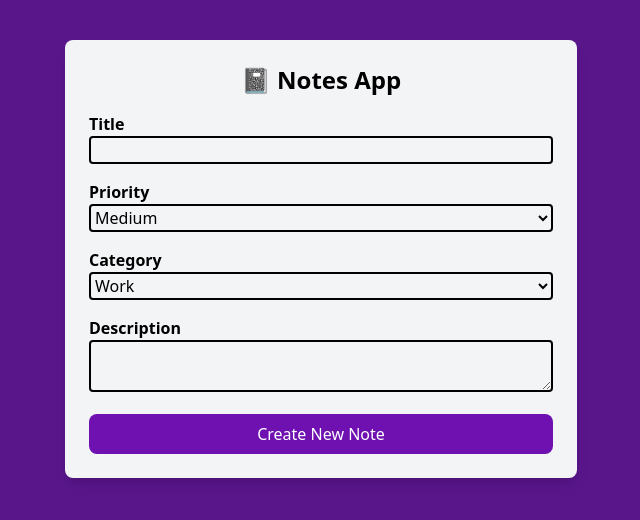
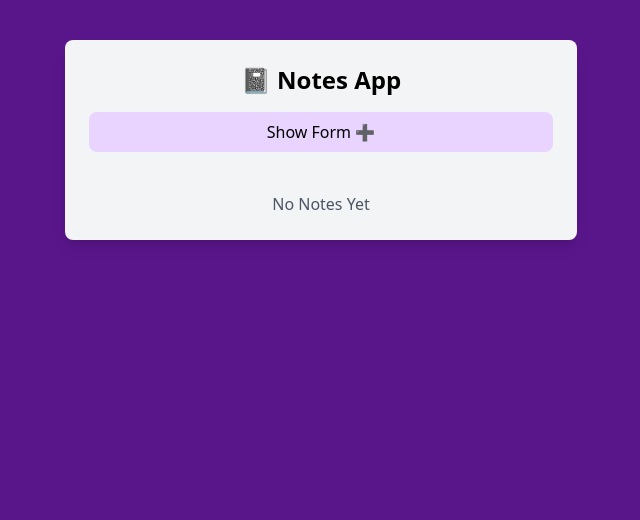
Before and after one commit to NMasters52/notes-app, a React (Vite) app: page / in a window 1280 px wide. Shown: the top 520 px of the page, without its empty margins (319-959 px from the left). Built offline with nearby package versions, Linux system fonts and the light colour scheme.

Commit message:
feat - toggle form on screen

```diff
--- a/src/components/NoteList.jsx
+++ b/src/components/NoteList.jsx
@@ -2,8 +2,8 @@ import NoteCard from "./NoteCard"
 
 
 export const NoteList = ({notes, deleteNote}) => {
-    if (notes === 0) {
-        return <p>No Notes Yet</p>
+    if (notes.length === 0) {
+        return <p className="mt-6 text-center w-full text-gray-600">No Notes Yet</p>
     }
 
   return (
--- a/src/components/NotesForm.jsx
+++ b/src/components/NotesForm.jsx
@@ -8,6 +8,7 @@ const NotesForm = ({ notes, setNotes}) => {
         priority: 'Medium',
         description: ''
     })
+    const [isFormOpen, setIsFormOpen] = useState(false)
 
     const handleChange = (e) => {
         setFormData({
@@ -38,7 +39,15 @@ const NotesForm = ({ notes, setNotes}) => {
 
   return (
     <>
-        <form action="">
+        <button
+            className="w-full py-2 bg-purple-200 hover:bg-purple-400 rounded-lg cursor-pointer mb-4"
+            onClick={() => setIsFormOpen(!isFormOpen)}
+        >
+            {isFormOpen ? 'Hide Form ✖️' : 'Show Form ➕'}
+        </button>
+
+        {isFormOpen && (
+            <form action="">
         <div className="mb-4">
             <label htmlFor="" className="block font-semibold">Title</label>
             <input
@@ -92,6 +101,7 @@ const NotesForm = ({ notes, setNotes}) => {
             Create New Note
         </button>
     </form>
+        )}
 
     <NoteList
         notes={notes}
```
